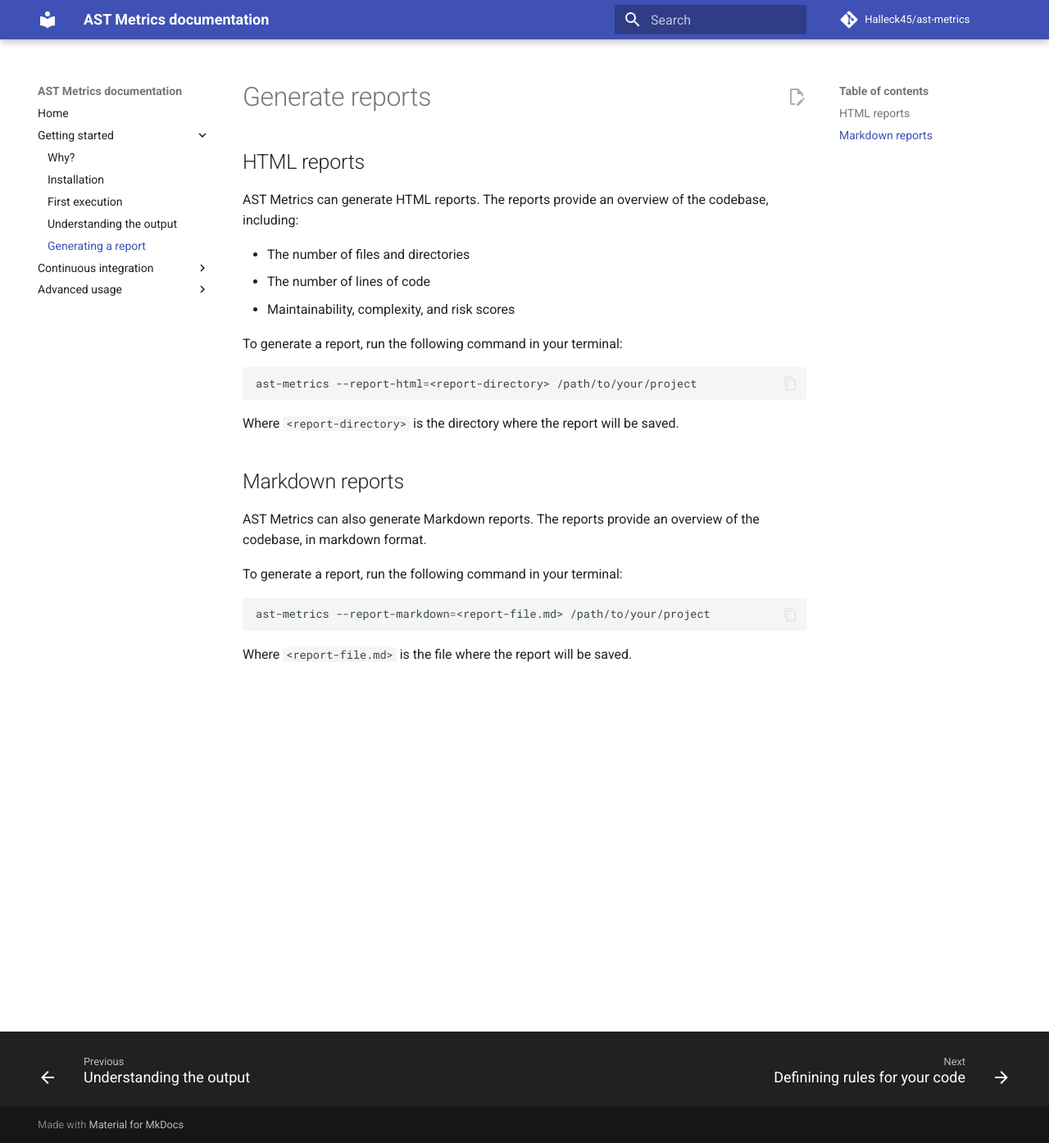
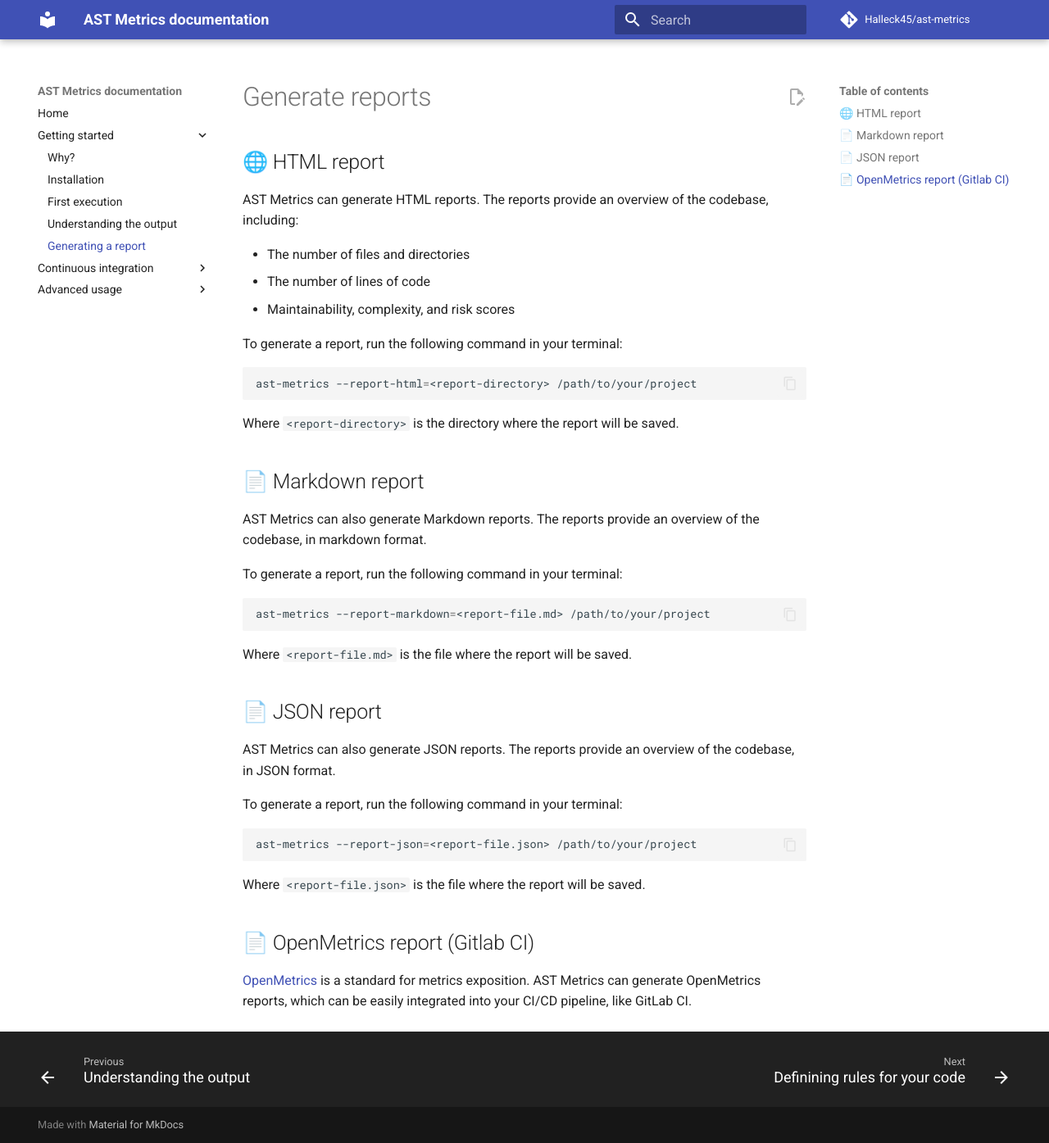
Before and after one commit to Halleck45/ast-metrics, an MkDocs documentation site: the page built from docs/getting-started/generate-reports.md, in a window 1280 px wide and 1395 px high. Shown: the whole window at 82% size. Built offline with MkDocs 1.6.1 and Material for MkDocs 9.7.7, drawn with Linux system fonts in a browser that asks for light colours; comment, search, counter and statistics services are not loaded.

Commit message:
updated documentation about reports

````diff
--- a/docs/getting-started/generate-reports.md
+++ b/docs/getting-started/generate-reports.md
@@ -1,6 +1,6 @@
 # Generate reports
 
-## HTML reports
+## 🌐 HTML report
 
 AST Metrics can generate HTML reports. The reports provide an overview of the codebase, including:
 
@@ -16,7 +16,7 @@
 
 Where `<report-directory>` is the directory where the report will be saved.
 
-## Markdown reports
+## 📄 Markdown report
 
 AST Metrics can also generate Markdown reports. The reports provide an overview of the codebase, in markdown format.
 
@@ -27,3 +27,19 @@
 ```
 
 Where `<report-file.md>` is the file where the report will be saved.
+
+## 📄 JSON report
+
+AST Metrics can also generate JSON reports. The reports provide an overview of the codebase, in JSON format.
+
+To generate a report, run the following command in your terminal:
+
+```bash
+ast-metrics --report-json=<report-file.json> /path/to/your/project
+```
+
+Where `<report-file.json>` is the file where the report will be saved.
+
+## 📄 OpenMetrics report (Gitlab CI)
+
+[OpenMetrics](../ci/gitlab-ci.md) is a standard for metrics exposition. AST Metrics can generate OpenMetrics reports, which can be easily integrated into your CI/CD pipeline, like GitLab CI.
--- a/mkdocs.yml
+++ b/mkdocs.yml
@@ -16,6 +16,7 @@ theme:
 
 markdown_extensions:
   - pymdownx.superfences
+  - admonition
   - pymdownx.tabbed:
       alternate_style: true
   - attr_list
@@ -37,6 +38,8 @@ nav:
   - Continuous integration:
     - Definining rules for your code: ci/linting-architecture.md
     - GitHub Actions: ci/github-actions.md
+    - Gilab CI: ci/gitlab-ci.md
+    - Tips for CI: ci/tips.md
   - Advanced usage:
     - Watching a directory: advanced-usage/watch-directory.md
     - Updating binaries: advanced-usage/update-binaries.md
````
Also changed, not shown: docs/ci/github-actions.md (+12 -0 lines), docs/ci/gitlab-ci.md (added, +19 -0 lines), docs/ci/tips.md (added, +17 -0 lines), docs/getting-started/install.md (+2 -1 lines).
